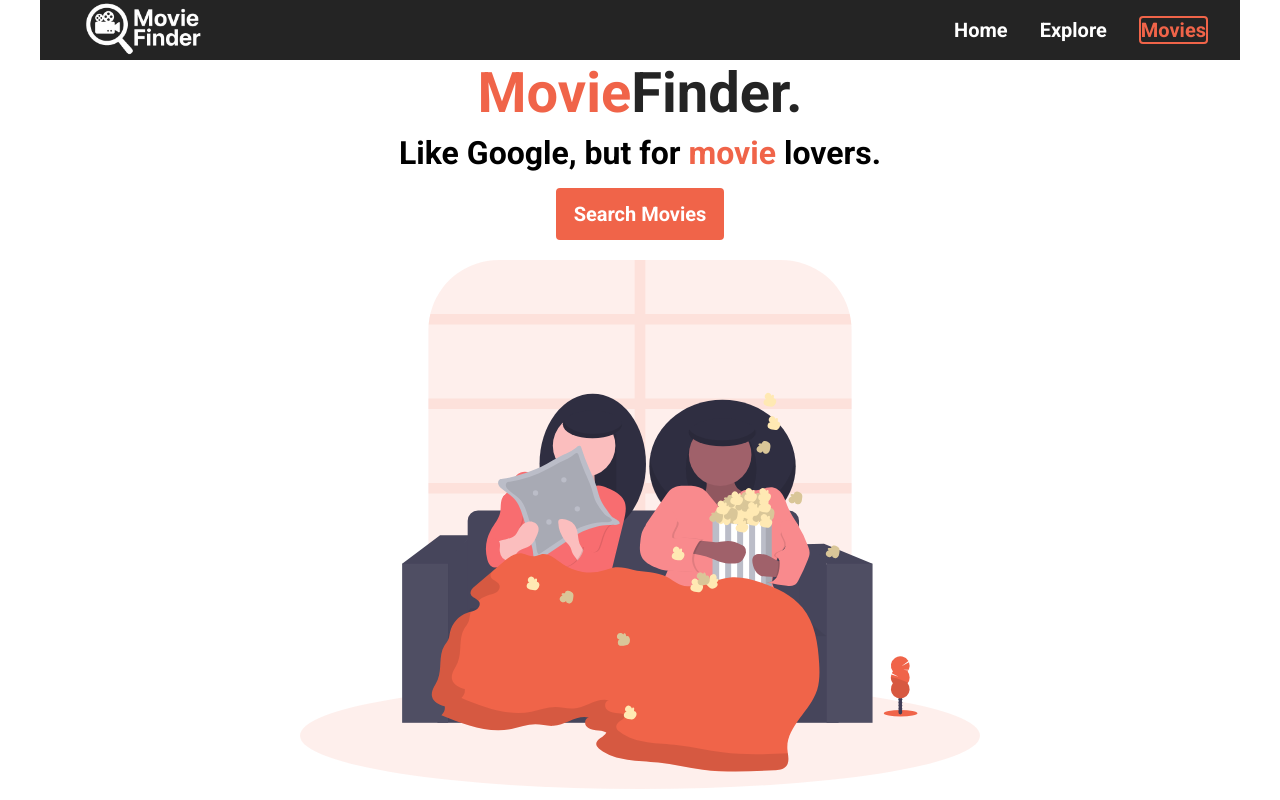
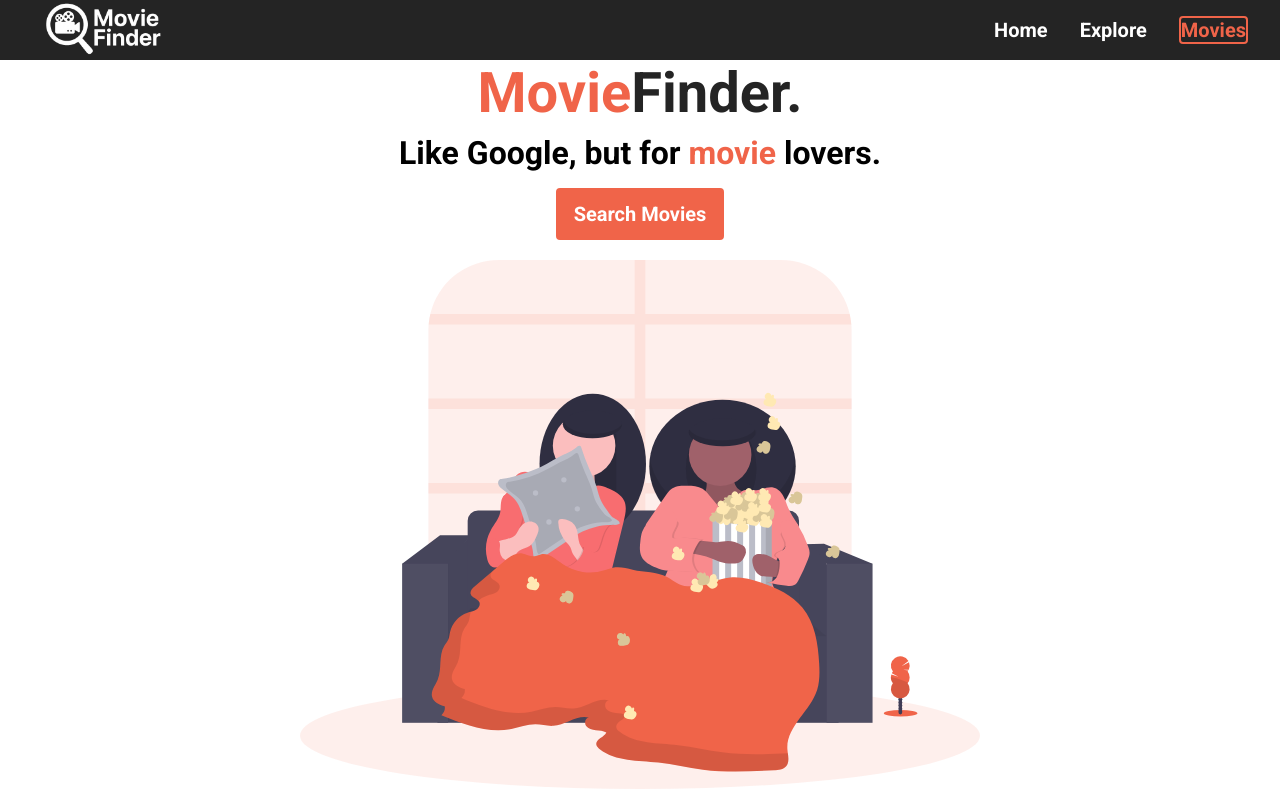
Before and after one commit to charisjene/Movie-Finder-Project, a plain HTML site: page index.html in a window 1280 px wide. Shown: the top 800 px of the page. Drawn offline with Linux system fonts and the light colour scheme; no server answers.

Commit message:
fix nav bar

```diff
--- a/style.css
+++ b/style.css
@@ -4,6 +4,9 @@
   margin: 0;
   box-sizing: border-box;
   font-family: 'Roboto', sans-serif;
+  z-index: 1;
+  max-width: 100vw;
+
 }
 
 html {
@@ -87,7 +90,6 @@
 
 .nav__container {
   width: 100%;
-  max-width: 1200px;
   max-height: 60px;
   padding: 0 24px;
   display: flex;
```
